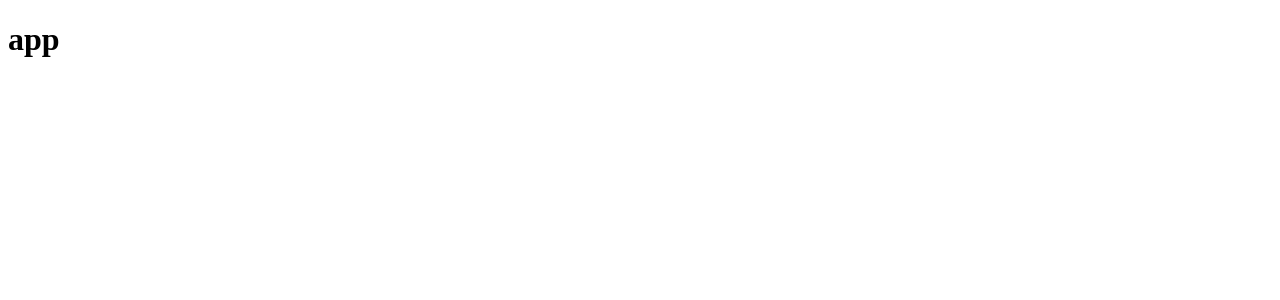
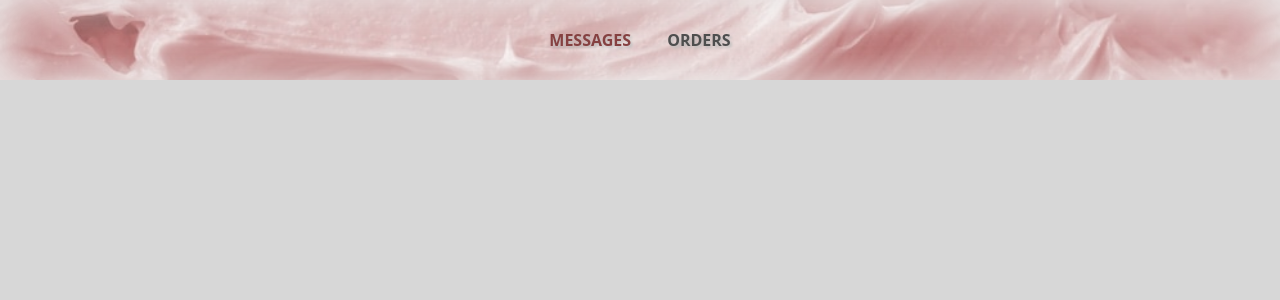
Before and after one commit to jstasz/sweet-website-dashboard, an Angular app: page /messages in a window 1280 px wide. Shown: the top 300 px of the page. Built offline with nearby package versions, Linux system fonts and the light colour scheme.

Commit message:
routing and header component

```diff
--- /dev/null
+++ b/src/app/app-routing.model.ts
@@ -0,0 +1,18 @@
+import { NgModule } from "@angular/core";
+import { RouterModule, Routes } from "@angular/router";
+import { MessagesComponent } from "./messages/messages.component";
+import { OrdersComponent } from "./orders/orders.component";
+
+const appRoutes: Routes = [
+  { path: "", redirectTo: "messages", pathMatch: "full" },
+  { path: "messages", component: MessagesComponent },
+  { path: "orders", component: OrdersComponent }
+  // { path: "not-found", component: PageNotFoundComponent },
+  // { path: "**", redirectTo: "/not-found" }
+];
+
+@NgModule({
+  imports: [RouterModule.forRoot(appRoutes)],
+  exports: [RouterModule]
+})
+export class AppRoutingModule {}
--- a/src/app/app.component.html
+++ b/src/app/app.component.html
@@ -1 +1,4 @@
-<h1>app</h1>
+<div class="web">
+  <app-header></app-header>
+  <router-outlet></router-outlet>
+</div>
--- a/src/app/footer/footer.component.html
+++ /dev/null
@@ -1 +0,0 @@
-<p>footer works!</p>
--- a/src/app/header/header.component.html
+++ b/src/app/header/header.component.html
@@ -1 +1,8 @@
-<p>header works!</p>
+<nav class="nav">
+  <div class="nav__img"></div>
+  <div class="nav__content">
+      <div class="nav__content-links">
+          <a *ngFor="let navLink of navLinks" [routerLink]="'/' + navLink" routerLinkActive="nav-link--active" class="nav-link"> {{ navLink }}</a>
+      </div>
+  </div>
+</nav>
--- a/src/app/header/header.component.scss
+++ b/src/app/header/header.component.scss
@@ -0,0 +1,39 @@
+.nav {
+  position: fixed;
+
+  &__img {
+    width: 100vw;
+    height: 80px;
+    background-image: url('../../assets/images/cream_small.jpeg');
+    background-position: center;
+    background-size: cover;
+    background-repeat: no-repeat;
+    background-attachment: fixed;
+    box-shadow: inset 0 0 50px 3px rgb(234, 234, 234);
+    overflow: hidden;
+  }
+
+  &__content {
+    position: absolute;
+    top: 0;
+    display: flex;
+    justify-content: center;
+    align-items: center;
+    width: 100%;
+    height: 80px;
+
+    & .nav-link {
+      margin: 0 1em;
+      font-weight: bold;
+      text-transform: uppercase;
+      text-decoration: none;
+      color: rgb(78, 78, 78);
+      text-shadow: 2px 2px 3px rgb(190, 189, 189);
+      cursor: pointer;
+
+      &--active {
+        color: rgb(133, 65, 65);
+      }
+    }
+  }
+}
--- a/src/app/header/header.component.ts
+++ b/src/app/header/header.component.ts
@@ -1,10 +1,10 @@
-import { Component } from '@angular/core';
+import { Component, ElementRef, HostListener, ViewChild } from "@angular/core";
 
 @Component({
-  selector: 'app-header',
-  templateUrl: './header.component.html',
-  styleUrls: ['./header.component.scss']
+  selector: "app-header",
+  templateUrl: "./header.component.html",
+  styleUrls: ["./header.component.scss"]
 })
 export class HeaderComponent {
-
+  navLinks: string[] = ["messages", "orders"];
 }
--- a/src/styles.scss
+++ b/src/styles.scss
@@ -1 +1,33 @@
-/* You can add global styles to this file, and also import other style files */
+*,
+*::before,
+*::after {
+  margin: 0;
+  padding: 0;
+  box-sizing: border-box;
+}
+
+html {
+  font-size: 62.5%;
+  scroll-behavior: smooth;
+}
+
+body {
+  margin: 0;
+  font-family: "Open Sans", sans-serif;
+  font-size: 1.4rem;
+  background-color: rgb(215, 215, 215);
+}
+
+p {
+  margin: 0;
+}
+
+app-root {
+  min-height: 100vh;
+}
+
+@media (min-width: 768px) {
+  body {
+    font-size: 1.6rem;
+  }
+}
```
Also changed, not shown: src/app/app.module.ts (+11 -13 lines), src/app/footer/footer.component.ts (deleted, +0 -10 lines), src/app/footer/footer.component.scss (deleted), src/app/messages/messages.component.html (line endings or trailing spaces), src/app/orders/orders.component.html (line endings or trailing spaces), src/assets/images/cream_small.jpeg (added).
